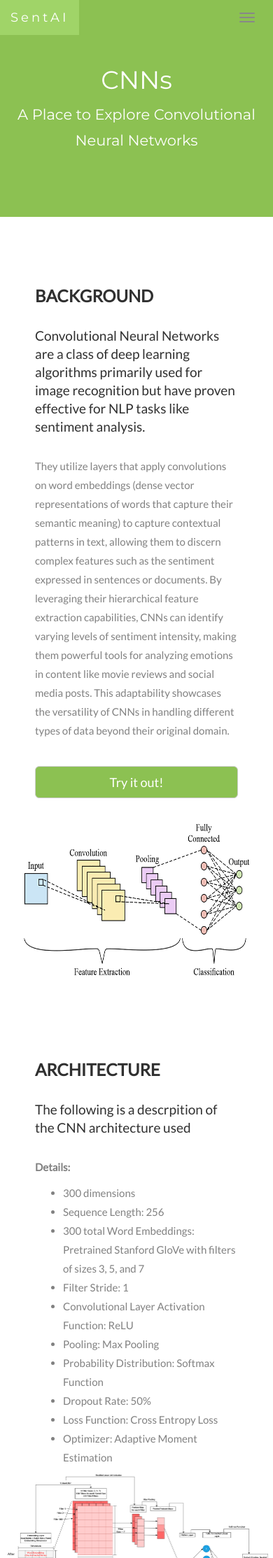
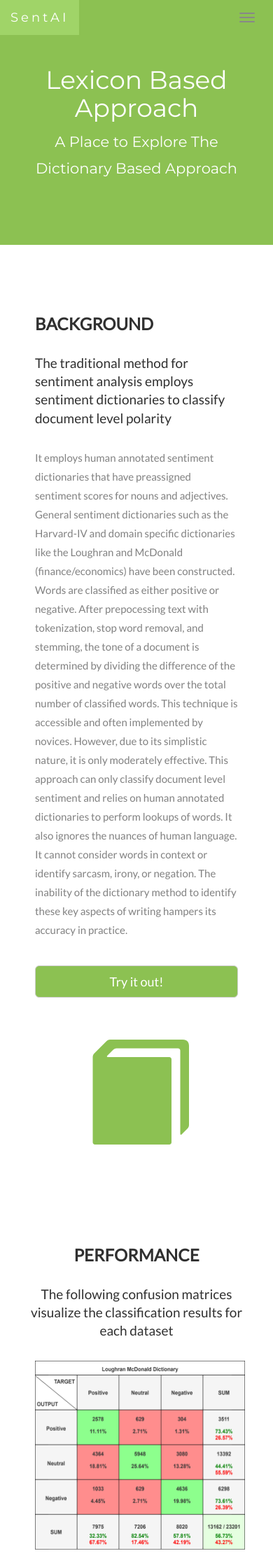
Before and after one commit to hawkeyephil/CSC494, a Flask app: page /lexicon in a window 390 px wide. Shown: the top 2227 px of the page at 70% size. Run offline with Flask 3, Linux system fonts and the light colour scheme; parts of the project's set-up code (start-up, migrations or seed data) failed here and were passed over; some libraries are stand-ins or nearby versions.

Commit message:
Lexicon/NBoW Pages

```diff
--- a/templates/contact.html
+++ b/templates/contact.html
@@ -39,9 +39,9 @@
                 <a class="dropdown-toggle" data-toggle="dropdown" href="#">MODELS
                 <span class="caret"></span></a>
                 <ul class="dropdown-menu">
-                  <li><a href="#lexicon">Lexicon</a></li>
-                  <li><a href="#nbow">NBoW</a></li>
-                  <li><a href="#rnn">RNN</a></li>
+                    <li><a href="{{ url_for('lexicon') }}">Lexicon</a></li>
+                    <li><a href="{{ url_for('nbow') }}">NBoW</a></li>
+                    <li><a href="{{ url_for('cnn') }}">CNN</a></li>
                 </ul>
               </li>
               <li class="dropdown">
--- a/templates/lexicon.html
+++ b/templates/lexicon.html
@@ -39,9 +39,9 @@
                 <a class="dropdown-toggle" data-toggle="dropdown" href="#">MODELS
                 <span class="caret"></span></a>
                 <ul class="dropdown-menu">
-                  <li><a href="#lexicon">Lexicon</a></li>
-                  <li><a href="#nbow">NBoW</a></li>
-                  <li><a href="#rnn">RNN</a></li>
+                    <li><a href="{{ url_for('lexicon') }}">Lexicon</a></li>
+                    <li><a href="{{ url_for('nbow') }}">NBoW</a></li>
+                    <li><a href="{{ url_for('cnn') }}">CNN</a></li>
                 </ul>
               </li>
               <li class="dropdown">
@@ -60,51 +60,25 @@
 
     <!--Welcome Banner-->
     <div class="jumbotron text-center">
-        <h1>CNNs</h1>
-        <p>A Place to Explore Convolutional Neural Networks</p>
+        <h1>Lexicon Based Approach</h1>
+        <p>A Place to Explore The Dictionary Based Approach</p>
     </div>
 
     <!--Background Section-->
     <div id="about" class="container-fluid">
         <div class="row">
-          <div class="col-sm-7">
+          <div class="col-sm-8">
             <h2>Background</h2>
-            <h4>Convolutional Neural Networks are a class of deep learning algorithms primarily used for image recognition but have proven effective for NLP tasks like sentiment analysis.</h4>
-            <p>They utilize layers that apply convolutions on word embeddings (dense vector representations of words that capture their semantic meaning) to capture contextual patterns in text, allowing them to discern complex features such as the sentiment expressed in sentences or documents.
-                By leveraging their hierarchical feature extraction capabilities, CNNs can identify varying levels of sentiment intensity, making them powerful tools for analyzing emotions in content like movie reviews and social media posts.
-                This adaptability showcases the versatility of CNNs in handling different types of data beyond their original domain.</p>
+            <h4>The traditional method for sentiment analysis employs sentiment dictionaries to classify document level polarity</h4>
+            <p>It employs human annotated sentiment dictionaries that have preassigned sentiment scores for nouns and adjectives. General sentiment dictionaries such as the Harvard-IV and domain specific dictionaries like the Loughran and McDonald (finance/economics) have been constructed.
+                Words are classified as either positive or negative. After prepocessing text with tokenization, stop word removal, and stemming, the tone of a document is determined by dividing the difference of the positive and negative words over the total number of classified words. This technique is accessible and often implemented by novices.
+                However, due to its simplistic nature, it is only moderately effective. This approach can only classify document level sentiment and relies on human annotated dictionaries to perform lookups of words.
+                It also ignores the nuances of human language. It cannot consider words in context or identify sarcasm, irony, or negation. The inability of the dictionary method to identify these key aspects of writing hampers its accuracy in practice. </p>
             <br><a href="{{ url_for('sandbox') }}" class="btn btn-default btn-lg custom-button">Try it out!</a>
           </div>
-          <div class="col-sm-5" style="display: flex; justify-content: center; align-items: center;">
-            <img src="{{ url_for('static', filename = 'imgs/CNNModel.png') }}" alt="Logo" width="325" height="220">
-          </div>
+          <div class="col-sm-4" style="display: flex; justify-content: center; align-items: center;">
+            <span class="glyphicon glyphicon-book logo"></span>
         </div>
-    </div>
-
-    <!--Architecture Section-->
-    <div id="Architecture" class="container-fluid">
-        <div class="row">
-            <div class="col-sm-7">
-                <h2>Architecture</h2>
-                <h4><strong></strong>The following is a descrpition of the CNN architecture used</h4>
-                <p><strong>Details: </strong>
-                    <ul>
-                        <li>300 dimensions</li>
-                        <li>Sequence Length: 256</li>
-                        <li>300 total Word Embeddings: Pretrained Stanford GloVe with filters of sizes 3, 5, and 7</li>
-                        <li>Filter Stride: 1</li>
-                        <li>Convolutional Layer Activation Function: ReLU</li>
-                        <li>Pooling: Max Pooling</li>
-                        <li>Probability Distribution: Softmax Function</li>
-                        <li>Dropout Rate: 50%</li>
-                        <li>Loss Function: Cross Entropy Loss</li>
-                        <li>Optimizer: Adaptive Moment Estimation</li>
-                    </ul>
-                </p>
-            </div>
-            <div class="col-sm-5" style="display: flex; justify-content: center; align-items: center;">
-                <img src="{{ url_for('static', filename = 'imgs/CNNArchitectureVisual.png') }}" alt="Logo" width="425" height="300">
-            </div>
         </div>
     </div>
 
@@ -115,13 +89,13 @@
             <h4><strong></strong>The following confusion matrices visualize the classification results for each dataset</h4>
             <div class="col-sm-6" style="justify-content: center; align-items: center;">
                 <span>
-                    <img src="{{ url_for('static', filename = 'imgs/FinanceCM.png') }}" alt="Logo" width="300" height="270">
+                    <img src="{{ url_for('static', filename = 'imgs/FinanceCMDict.png') }}" alt="Logo" width="300" height="270">
                 </span>
                 <h4>Financial Phrasebank</h4>
             </div>
             <div class="col-sm-6" style="justify-content: center; align-items: center;">
                 <span>
-                    <img src="{{ url_for('static', filename = 'imgs/MovieCM.png') }}" alt="Logo" width="300" height="270">
+                    <img src="{{ url_for('static', filename = 'imgs/MovieCMDict.png') }}" alt="Logo" width="300" height="270">
                 </span>
                 <h4>Stanford Large Movie Review</h4>
             </div>
@@ -133,16 +107,20 @@
         <h2>More Models</h2>
         <h4>Explore Alternative Approaches</h4>
         <div class="row">
-          <div class="col-sm-6">
-            <span class="glyphicon glyphicon-book logo-small"></span>
-            <h4>Lexicon Based Approach</h4>
-            <p>The Long Standing Dictionary Based Approach</p>
-          </div>
-          <div class="col-sm-6">
-            <span class="glyphicon glyphicon-briefcase logo-small"></span>
-              <h4>Neural Bag of Words</h4>
-              <p>The First Steps Toward Machine Learning</p>
-          </div>
+            <div class="col-sm-6">
+                <a href="{{ url_for('nbow') }}">
+                    <span class="glyphicon glyphicon-briefcase logo-small"></span>
+                    <h4>Neural Bag of Words</h4>
+                </a>
+                <p>The First Steps Toward Machine Learning</p>
+              </div>
+              <div class="col-sm-6">
+                <a href="{{ url_for('cnn') }}">
+                    <span class="glyphicon glyphicon-briefcase logo-small"></span>
+                    <h4>Convolutional Neural Network</h4>
+                </a>
+                <p>A Novel Deep Learning Model for Sentiment Analysis</p>
+              </div>
         </div>
     </div>
 
--- a/templates/sandbox.html
+++ b/templates/sandbox.html
@@ -39,9 +39,9 @@
                 <a class="dropdown-toggle" data-toggle="dropdown" href="#">MODELS
                 <span class="caret"></span></a>
                 <ul class="dropdown-menu">
-                  <li><a href="#lexicon">Lexicon</a></li>
-                  <li><a href="#nbow">NBoW</a></li>
-                  <li><a href="#cnn">CNN</a></li>
+                  <li><a href="{{ url_for('lexicon') }}">Lexicon</a></li>
+                  <li><a href="{{ url_for('nbow') }}">NBoW</a></li>
+                  <li><a href="{{ url_for('cnn') }}">CNN</a></li>
                 </ul>
               </li>
               <li class="dropdown">
```
Also changed, not shown: templates/cnn.html (+9 -8 lines), templates/nbow.html (+28 -49 lines), static/imgs/FinanceCMCNN.png (renamed from static/imgs/FinanceCM.png), static/imgs/FinanceCMDict.png (added), static/imgs/FinanceCMNBoW.png (added), static/imgs/MovieCMCNN.png (renamed from static/imgs/MovieCM.png), static/imgs/MovieCMDict.png (added), static/imgs/MovieCMNBoW.png (added).
